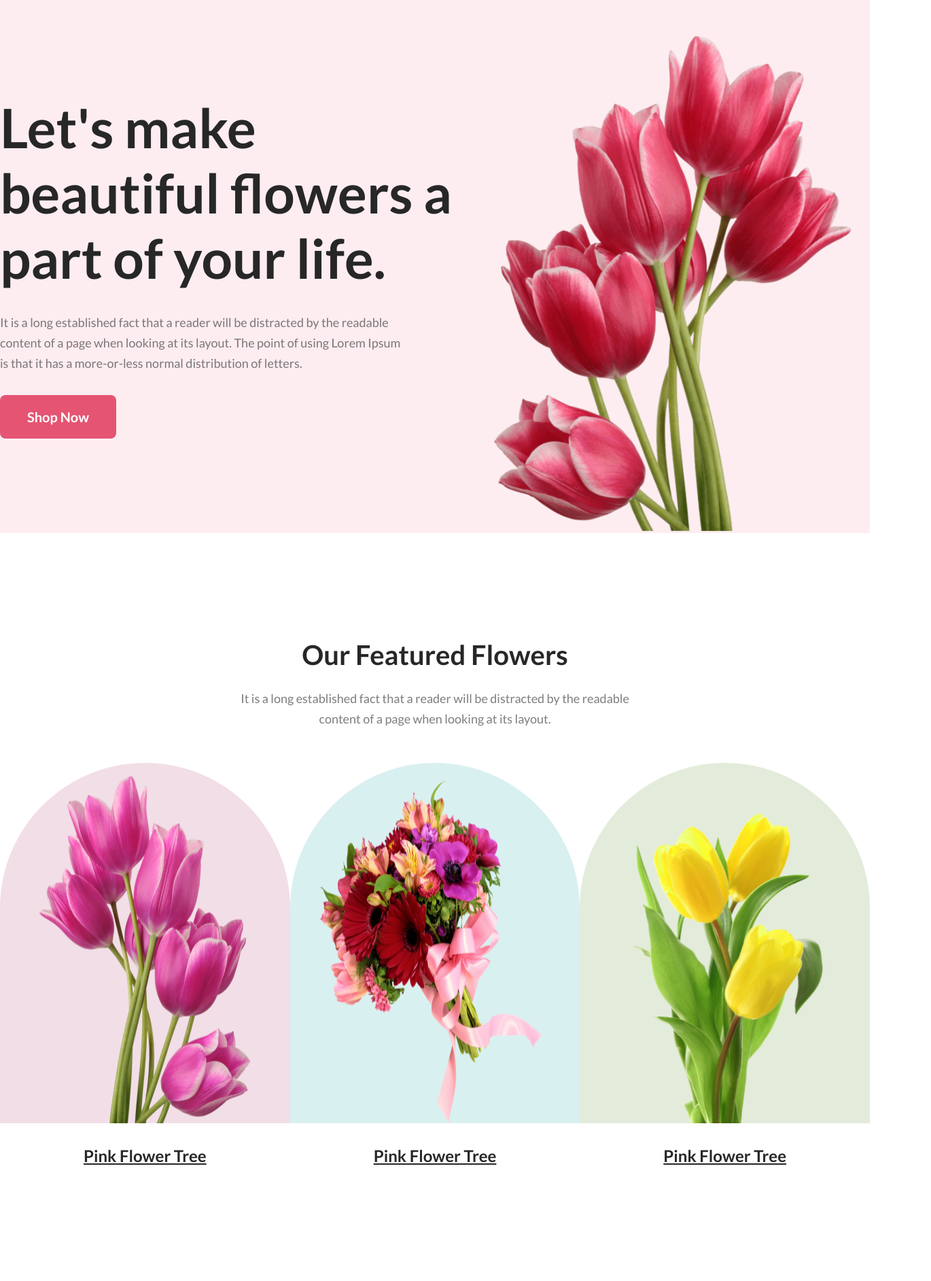
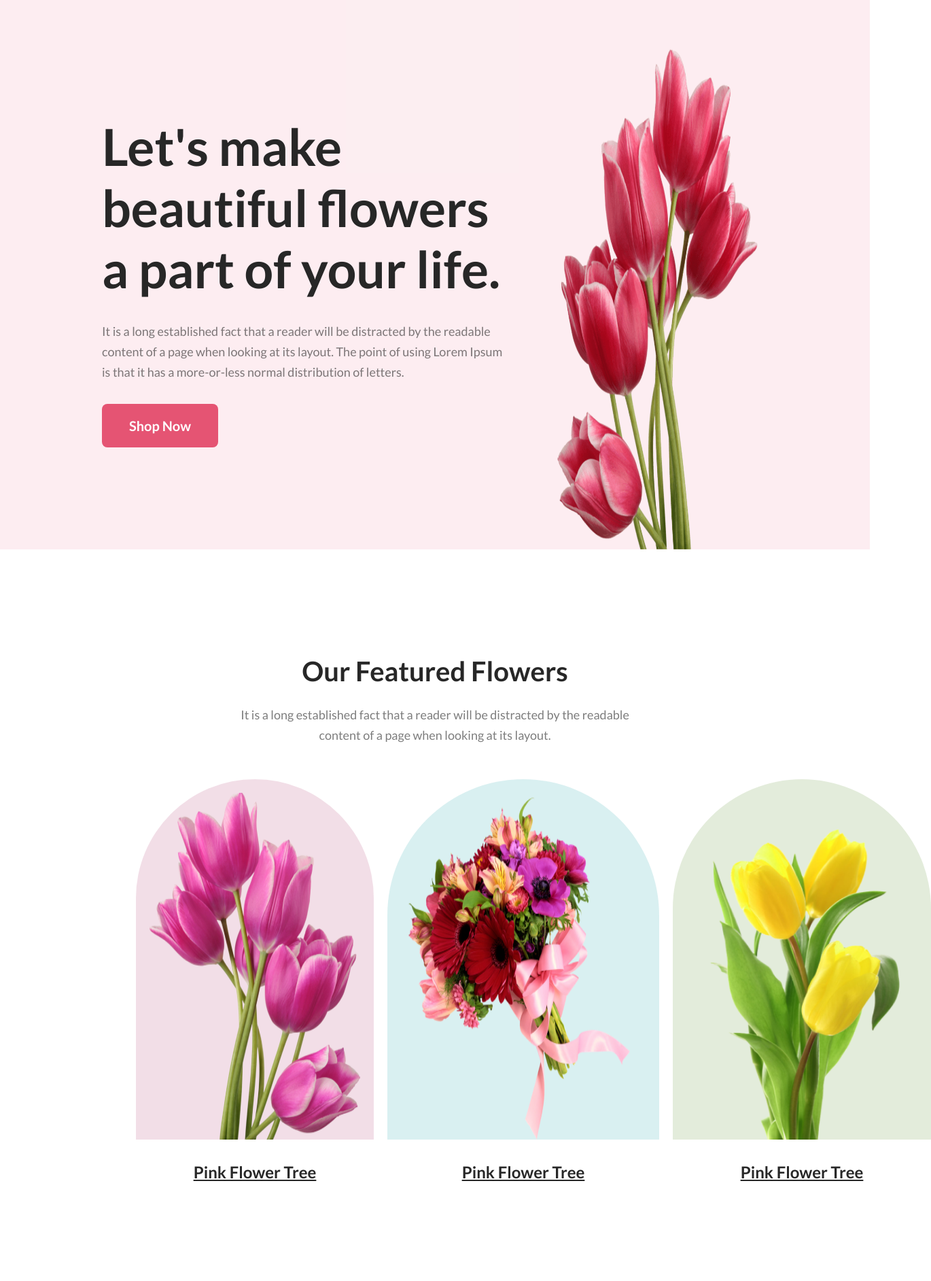
Before and after one commit to RafikulIslamHriday/flower-ass1-b8, a plain HTML site: page index.html in a window 1280 px wide. Shown: the top 1884 px of the page at 68% size, 1370 px wide, since content can reach past the window. Drawn offline with Linux system fonts and the light colour scheme.

Commit message:
change some margin and padding for adjustment

```diff
--- a/style.css
+++ b/style.css
@@ -5,9 +5,7 @@
   font-family: "Lato", sans-serif;
 }
 .container {
-  max-width: 1400px;
-  margin: 150px auto;
-  /* border: 2px solid black; */
+  margin: 150px 200px;
 }
 .section-title {
   font-size: 40px;
@@ -32,18 +30,18 @@
 /* header part */
 .banner {
   background: rgba(229, 84, 115, 0.1);
-  /* height: 100vh; */
   display: flex;
-  padding: 0 200x;
+  padding: 20px 150px 0;
   justify-content: space-evenly;
-  align-items: center;
+  gap: 50px;
 }
 .banner-text {
   max-width: 700px;
   text-align: left;
+  padding: 150px 0;
 }
 .banner-text h1 {
-  font-size: 80px;
+  font-size: 75px;
   color: #272727;
   font-weight: 800;
 }
@@ -61,6 +59,7 @@
 }
 .banner-img img {
   width: 100%;
+  height: 100%;
 }
 .btn-primary {
   border-radius: 8px;
@@ -78,9 +77,10 @@
 .featured-cards {
   display: flex;
   justify-content: space-around;
+  gap: 20px;
 }
 .featured-card {
-  width: 450px;
+  max-width: 400px;
 }
 .featured-card p {
   text-decoration: underline;
```
